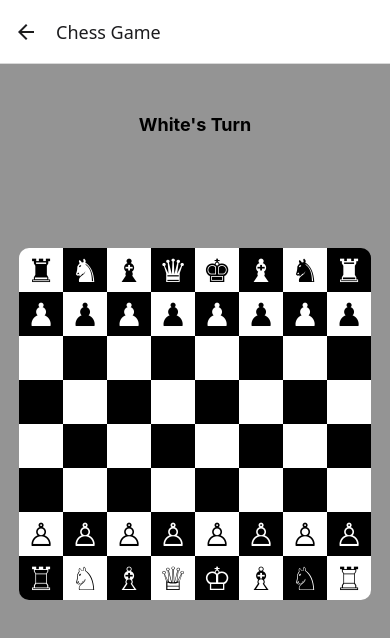
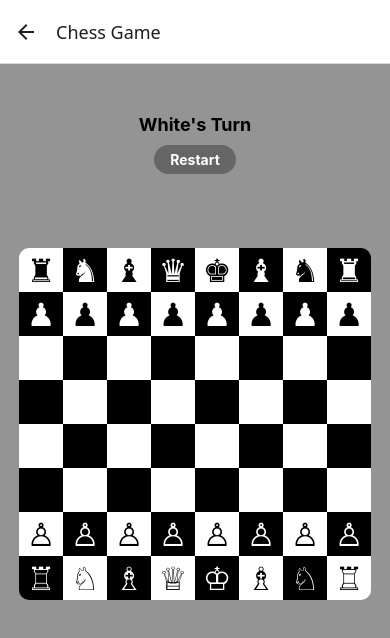
Before and after one commit to learnersthings/ThinkMateChess, a React Native app: screen /Game in a window 390 px wide. Shown: the top 638 px of the page. Built offline with nearby package versions, Linux system fonts and the light colour scheme.

Commit message:
Restart game

```diff
--- a/src/screens/GameScreen.tsx
+++ b/src/screens/GameScreen.tsx
@@ -236,11 +236,16 @@ export default function GameScreen() {
                     {status}
                 </Text>
 
-                {gameMode === "single" && (
-                    <TouchableOpacity onPress={handleUndo} style={styles.undoButton}>
-                        <Text style={styles.undoText}>Undo</Text>
+                <View style={styles.topControls}>
+                    {gameMode === "single" && (
+                        <TouchableOpacity onPress={handleUndo} style={styles.controlButton}>
+                            <Text style={styles.controlText}>Undo</Text>
+                        </TouchableOpacity>
+                    )}
+                    <TouchableOpacity onPress={handleReset} style={styles.controlButton}>
+                        <Text style={styles.controlText}>Restart</Text>
                     </TouchableOpacity>
-                )}
+                </View>
             </View>
 
             {/* The board sits perfectly in the center of the container's flex: 1 space, shifted slightly up to optically balance with bottom tabs */}
@@ -406,14 +411,19 @@ const styles = StyleSheet.create({
         marginBottom: 10,
     },
 
-    undoButton: {
+    topControls: {
+        flexDirection: "row",
+        gap: 10,
+    },
+
+    controlButton: {
         paddingHorizontal: 16,
         paddingVertical: 6,
         backgroundColor: "#666",
         borderRadius: 20,
     },
 
-    undoText: {
+    controlText: {
         color: "white",
         fontWeight: "bold",
         fontSize: 14,
```
